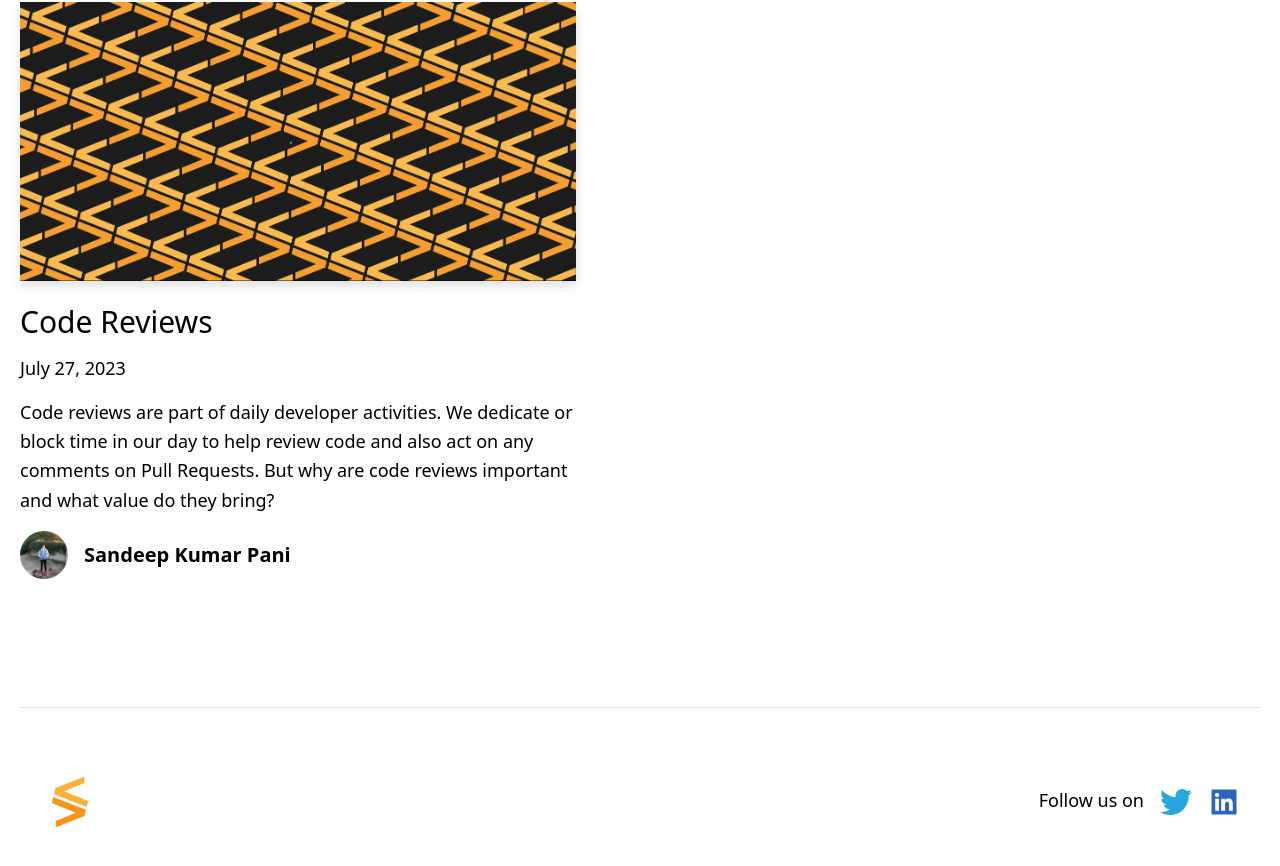
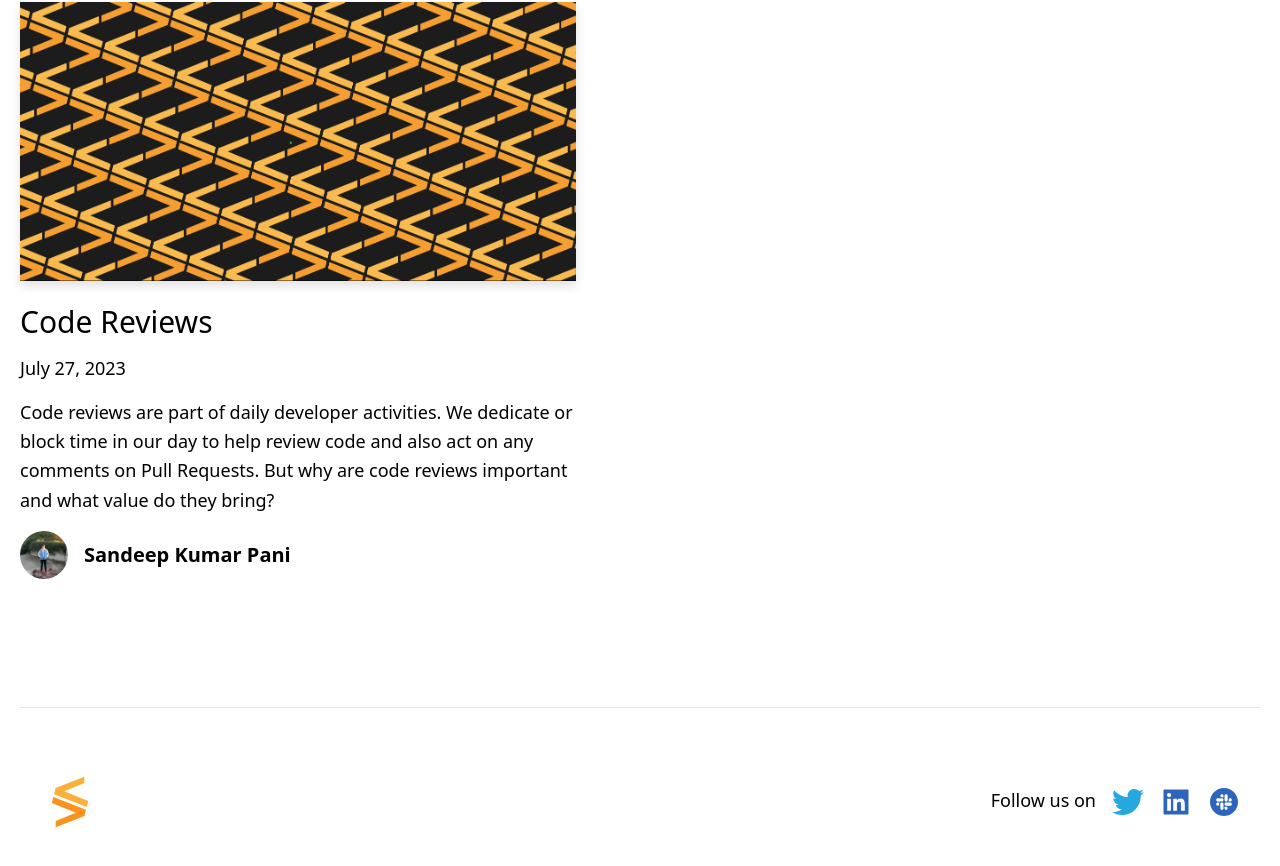
Before and after one commit to codestoryai/website, a Next.js app: page /blog in a window 1280 px wide. Shown: the part 1223-2089 px from the top of the page. Built offline with nearby package versions, Linux system fonts and the light colour scheme.

Commit message:
[website] add slack button

```diff
--- a/components/footer.tsx
+++ b/components/footer.tsx
@@ -1,4 +1,5 @@
 import Image from "next/image";
+import { AiFillSlackCircle } from "react-icons/ai";
 import { AiFillLinkedin } from "react-icons/ai";
 import { FaTwitter } from "react-icons/fa";
 
@@ -34,6 +35,13 @@
               >
                 <AiFillLinkedin size={32} color="#2d64bc" />
               </a>
+              <a
+                href="https://join.slack.com/t/codestoryai/shared_invite/zt-1x4zy3mk1-9fL5k~7XGSNNku7~iYr51w"
+                target="_blank"
+                rel="noopener noreferrer"
+              >
+                <AiFillSlackCircle size={32} color="#2d64bc" />
+              </a>
             </div>
           </div>
         </div>
```
